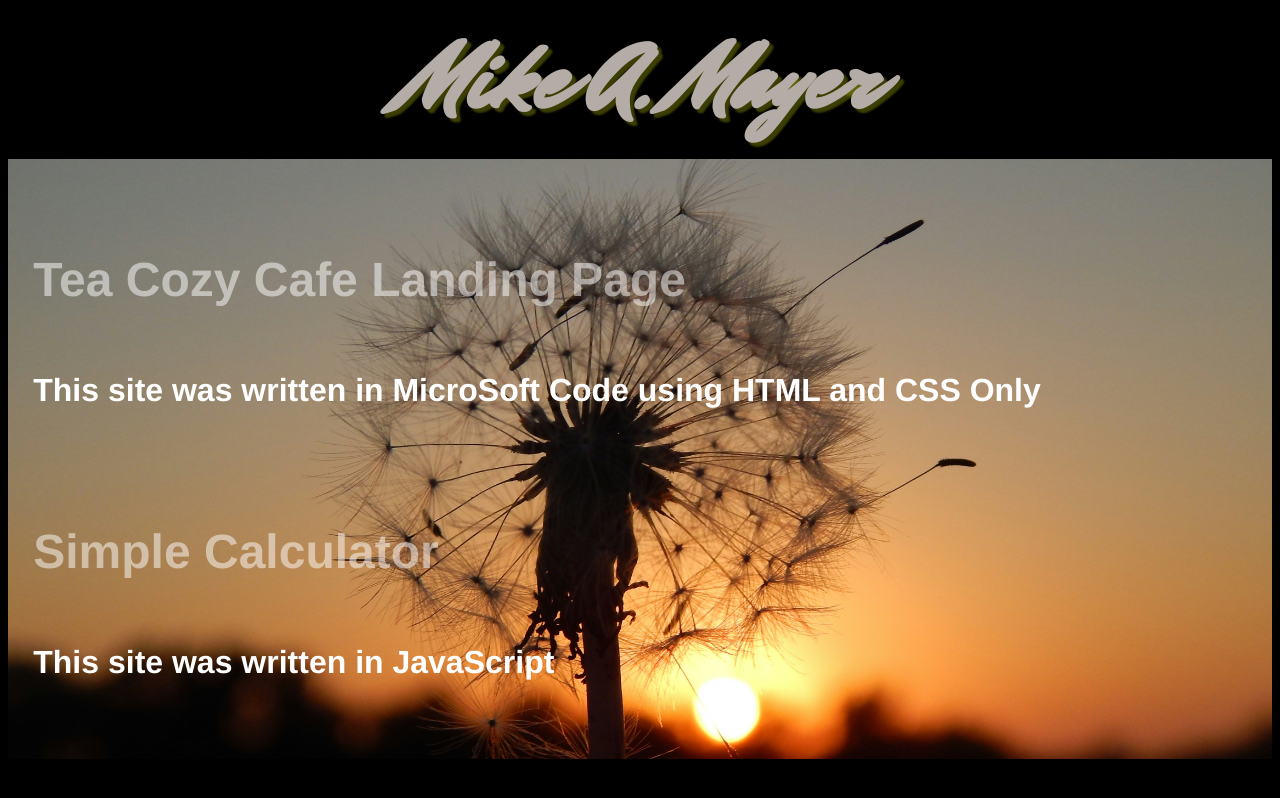
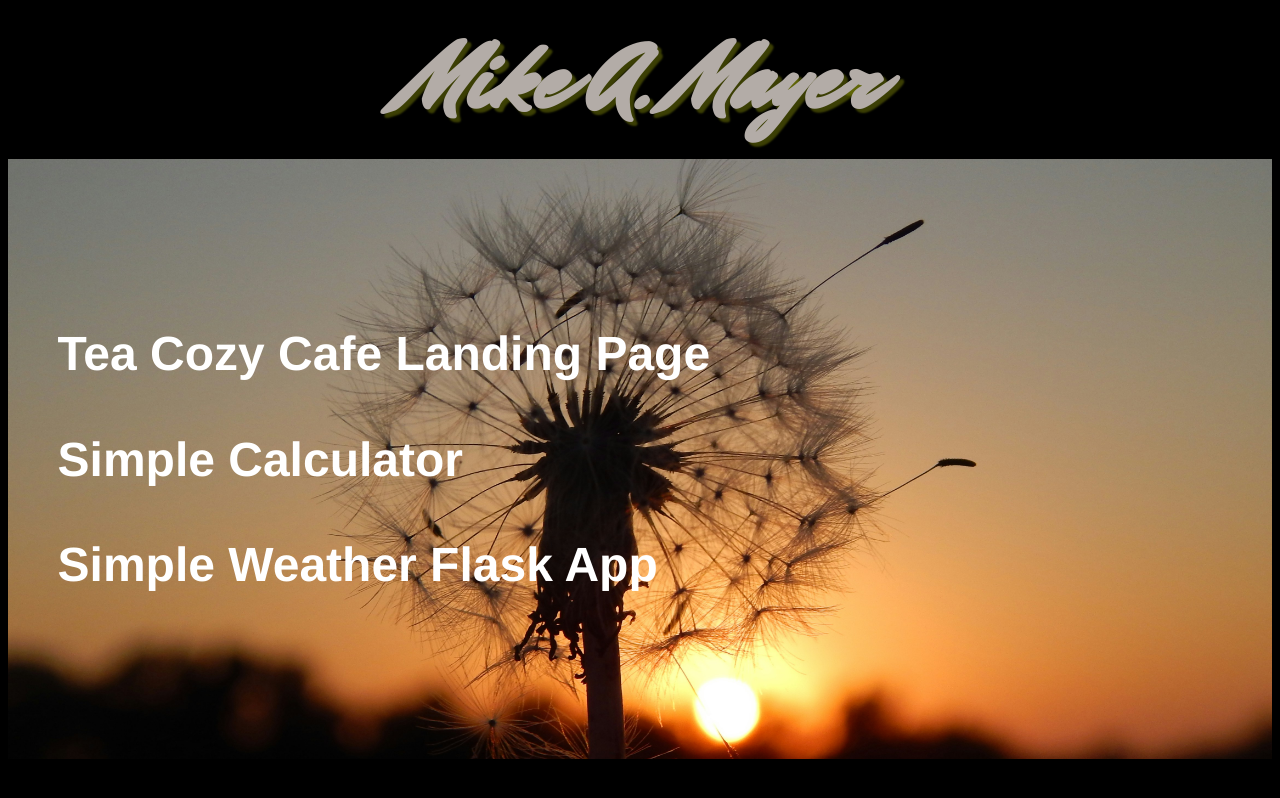
Before and after one commit to Mike-A-M/Portfolio-Site, a plain HTML site: page html/mywebsites.html in a window 1280 px wide. Drawn offline with Linux system fonts and the light colour scheme.

Commit message:
removed figures and aded web app

```diff
--- a/html/mywebsites.html
+++ b/html/mywebsites.html
@@ -19,10 +19,12 @@
         <h1>Mike A. Mayer</h1>
     </div>
     <div class="aboutmelinks">
-        <h2><a href="https://mike-a-m.github.io/Tea-Cozy-Portfolio/">Tea Cozy Cafe Landing Page</a></h2>
-        <h4>This site was written in MicroSoft Code using HTML and CSS Only<h4>
-        <h2><a href=" https://mike-a-m.github.io/Copilot/">Simple Calculator</a></h2>
-        <h4>This site was written in JavaScript</h4>
+        <h4><a href="https://mike-a-m.github.io/Tea-Cozy-Portfolio/">Tea Cozy Cafe Landing Page</a></h2>
+
+        <h4><a href=" https://mike-a-m.github.io/Copilot/">Simple Calculator</a></h2>
+
+        <h4><a href="https://weather-app-flask-5thc.onrender.com/">Simple Weather Flask App</a></h4>
     </div>
+
 </body>
 </html>
```
Also changed, not shown: html/artwork.html (+1 -2 lines).
